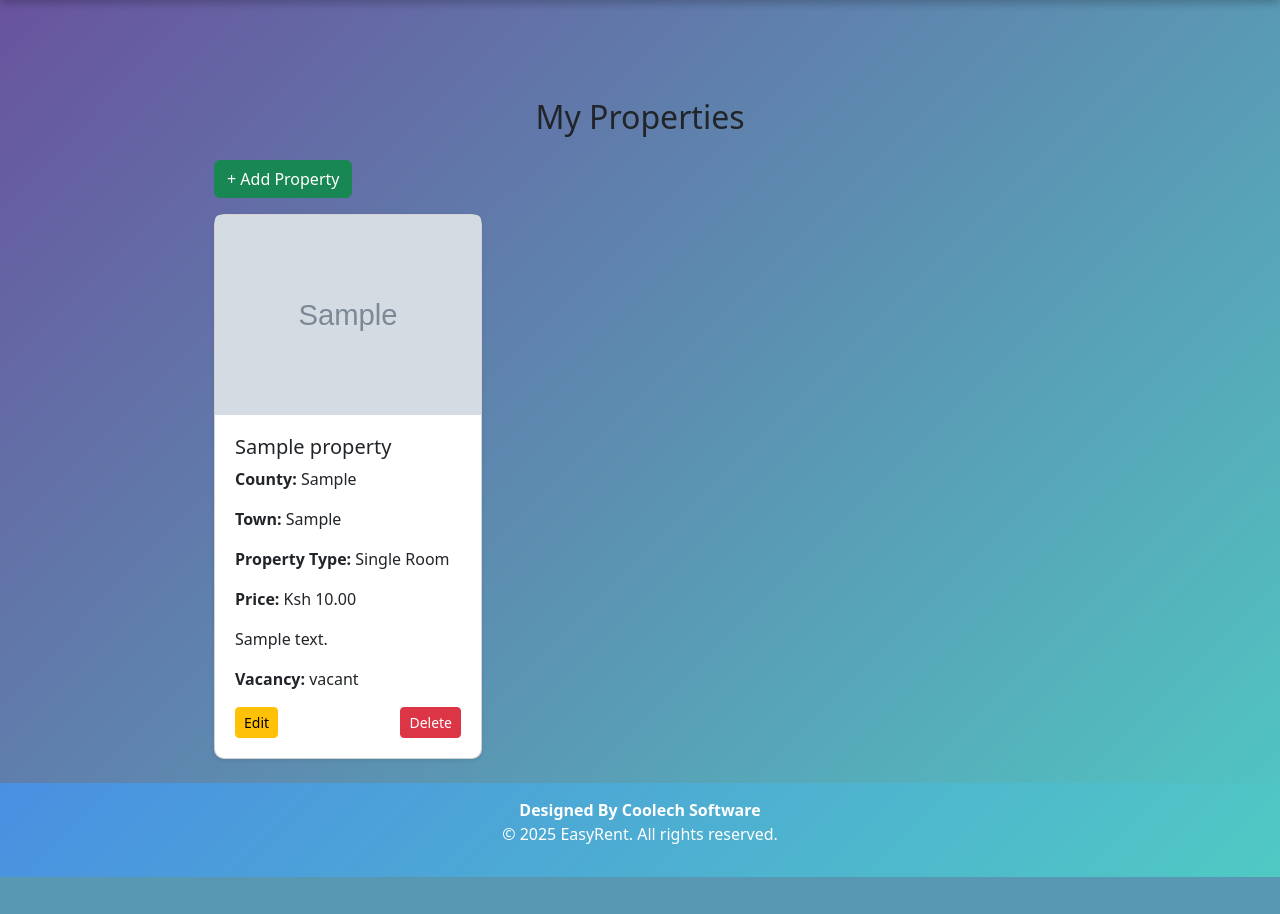
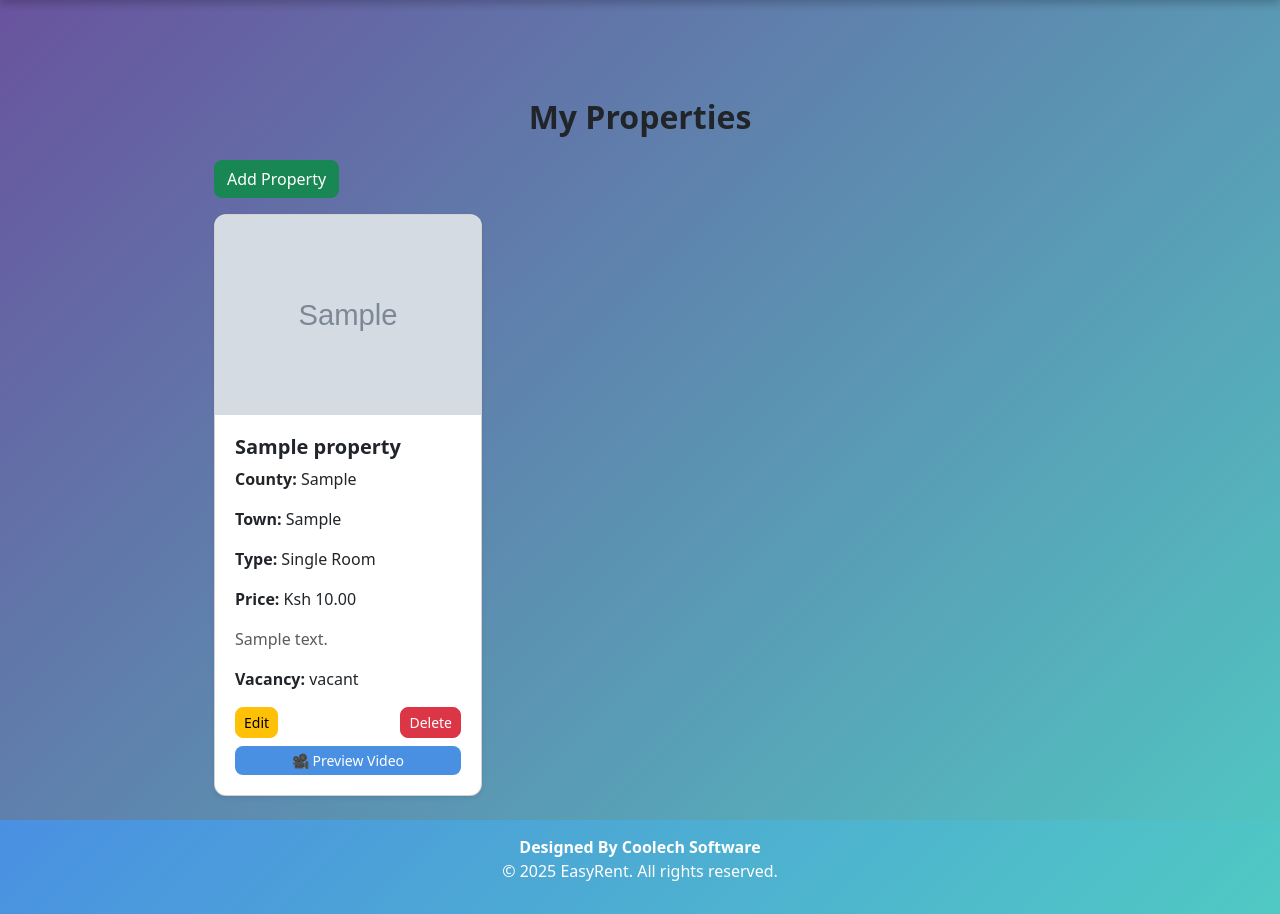
Before and after one commit to Johnie-The-Dev/EasyRent, a Django app: page /landlord/dashboard/ in a window 1280 px wide. Shown: the part 140-1054 px from the top of the page. Before the commit the page ends 1017 px from the top, so only its background shows below. Run offline with Django 5.2, Linux system fonts and the light colour scheme; a user stored in the database is signed in; tables that the repository leaves empty hold one stand-in row (values such as "Sample post"); grey boxes marked "Sample" are stand-in pictures; some libraries are stand-ins or nearby versions.

Commit message:
Added video support

```diff
--- a/listings/forms.py
+++ b/listings/forms.py
@@ -20,4 +20,4 @@ class SignUpForm(UserCreationForm):
 class PropertyForm(forms.ModelForm):
     class Meta:
         model = Property
-        fields = ['name', 'image','county', 'town', 'property_type', 'price', 'landlord_phone', 'description', 'vacancy']
+        fields = ['name', 'image','county', 'town', 'property_type', 'price', 'landlord_phone', 'description', 'vacancy', 'video']
--- a/listings/models.py
+++ b/listings/models.py
@@ -18,7 +18,7 @@ class User(AbstractUser):
 class Property(models.Model):
     name = models.CharField(max_length=255)
     image = models.ImageField(upload_to='property_images/')
-    #video = models.FileField(upload_to='property_videos/', null=True)  # Added video field
+    video = models.FileField(upload_to='property_videos/', null=True, blank=True)  # Video field
     county = models.CharField(max_length=255,null=True)  # Added county field
     town = models.CharField(max_length=255)  # Changed from location to town
     property_type = models.CharField(max_length=50, choices=[
--- a/listings/templates/add_property.html
+++ b/listings/templates/add_property.html
@@ -49,6 +49,12 @@
                             <label class="form-label">Upload Image</label>
                             {{ form.image }}
                         </div>
+                        <div class="mb-3">
+                            <label class="form-label
+                            ">Upload Video</label>
+                            {{ form.video }}
+                        </div>
+
 
                         <button type="submit" class="btn btn-success w-100">Add Property</button>
                     </form>
--- a/listings/templates/edit_property.html
+++ b/listings/templates/edit_property.html
@@ -49,6 +49,12 @@
                             <label class="form-label">Upload Image</label>
                             {{ form.image }}
                         </div>
+                        <div class="mb-3">
+                            <label class="form-label
+                            ">Upload Video</label>
+                            {{ form.video }}
+                        </div>
+
 
                         <button type="submit" class="btn btn-warning w-100">Update Property</button>
                     </form>
--- a/listings/templates/landlord_dashboard.html
+++ b/listings/templates/landlord_dashboard.html
@@ -4,30 +4,63 @@
 
 {% block content %}
 <div class="container">
-    <h2 class="text-center mb-4">My Properties</h2>
+    <h2 class="text-center mb-4 fw-bold">My Properties</h2>
     <div class="d-flex justify-content-between align-items-center mb-3">
-        <a href="{% url 'add_property' %}" class="btn btn-success">+ Add Property</a>
+        <a href="{% url 'add_property' %}" class="btn btn-success"><i class="bi bi-plus-lg"></i> Add Property</a>
     </div>
+
     <div class="row">
         {% for property in properties %}
         <div class="col-md-4 mb-4">
-            <div class="card shadow-sm">
-                <img src="{{ property.image.url }}" class="card-img-top img-fluid" alt="{{ property.name }}">
+            <div class="card shadow-sm property-card">
+                <img src="{{ property.image.url }}" class="card-img-top rounded-top" alt="{{ property.name }}" style="height: 200px; object-fit: cover;">
                 <div class="card-body">
-                    <h5 class="card-title">{{ property.name }}</h5>
+                    <h5 class="card-title fw-bold">{{ property.name }}</h5>
                     <p class="card-text"><strong>County:</strong> {{ property.county }}</p>
                     <p class="card-text"><strong>Town:</strong> {{ property.town }}</p>
-                    <p class="card-text"><strong>Property Type:</strong> {{ property.property_type }}</p>
+                    <p class="card-text"><strong>Type:</strong> {{ property.property_type }}</p>
                     <p class="card-text"><strong>Price:</strong> Ksh {{ property.price }}</p>
-                    <p class="card-text">{{ property.description }}</p>
+                    <p class="card-text text-muted">{{ property.description|truncatewords:15 }}</p>
                     <p class="card-text"><strong>Vacancy:</strong> {{ property.vacancy }}</p>
+
                     <div class="d-flex justify-content-between">
-                        <a href="{% url 'edit_property' property.id %}" class="btn btn-warning btn-sm">Edit</a>
-                        <a href="{% url 'delete_property' property.id %}" class="btn btn-danger btn-sm">Delete</a>
+                        <a href="{% url 'edit_property' property.id %}" class="btn btn-warning btn-sm">
+                            <i class="bi bi-pencil"></i> Edit
+                        </a>
+                        <a href="{% url 'delete_property' property.id %}" class="btn btn-danger btn-sm">
+                            <i class="bi bi-trash"></i> Delete
+                        </a>
+                    </div>
+
+                    <!-- Video Button (If Exists) -->
+                    {% if property.video %}
+                    <button type="button" class="btn btn-primary btn-sm mt-2 w-100" data-bs-toggle="modal" data-bs-target="#videoModal{{ property.id }}">
+                        🎥 Preview Video
+                    </button>
+                    {% endif %}
+                </div>
+            </div>
+        </div>
+
+        <!-- Video Modal -->
+        {% if property.video %}
+        <div class="modal fade" id="videoModal{{ property.id }}" tabindex="-1" aria-labelledby="videoModalLabel{{ property.id }}" aria-hidden="true">
+            <div class="modal-dialog modal-lg">
+                <div class="modal-content">
+                    <div class="modal-header">
+                        <h5 class="modal-title" id="videoModalLabel{{ property.id }}">{{ property.name }} - Video</h5>
+                        <button type="button" class="btn-close" data-bs-dismiss="modal" aria-label="Close"></button>
+                    </div>
+                    <div class="modal-body">
+                        <video width="100%" controls>
+                            <source src="{{ property.video.url }}" type="video/mp4">
+                            Your browser does not support the video tag.
+                        </video>
                     </div>
                 </div>
             </div>
         </div>
+        {% endif %}
         {% empty %}
         <div class="col-12">
             <p class="text-center text-muted">No properties listed yet. Start by adding a new property!</p>
@@ -35,4 +68,22 @@
         {% endfor %}
     </div>
 </div>
+
+<!-- Custom Styles -->
+<style>
+    .property-card {
+        transition: transform 0.2s ease-in-out, box-shadow 0.2s ease-in-out;
+        border-radius: 12px;
+        overflow: hidden;
+    }
+
+    .property-card:hover {
+        transform: scale(1.03);
+        box-shadow: 0px 10px 20px rgba(0, 0, 0, 0.15);
+    }
+
+    .btn {
+        border-radius: 8px;
+    }
+</style>
 {% endblock %}
```
Also changed, not shown: listings/templates/collection.html (+38 -17 lines), listings/templates/tenant_feed.html (+46 -28 lines), listings/migrations/0010_property_video.py (added), listings/migrations/0011_remove_property_video.py (added), listings/migrations/0012_property_video.py (added).
